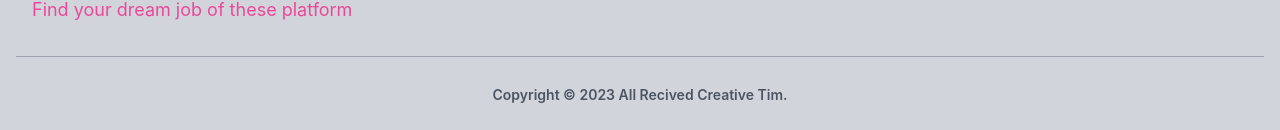
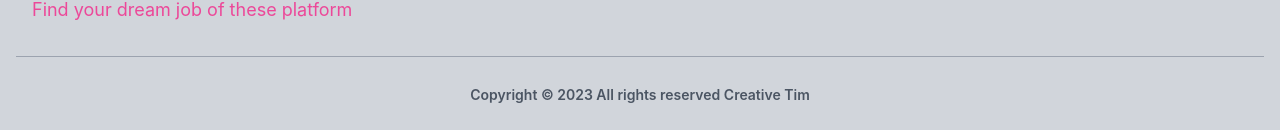
Before and after one commit to auzanxp/virtual-career, a React (Create React App) app: page / in a window 1280 px wide. Shown: the part 3339-3469 px from the top of the page. Built offline with nearby package versions, Linux system fonts and the light colour scheme.

Commit message:
footer update

```diff
--- a/src/component/baseLayout/footer/Footer.js
+++ b/src/component/baseLayout/footer/Footer.js
@@ -21,8 +21,8 @@ const Footer = () => {
                 <div className="flex flex-wrap items-center justify-center md:justify-between">
                     <div className="w-full px-4 mx-auto text-center md:w-4/12">
                         <div className="py-1 text-sm font-semibold text-gray-600">
-                            Copyright © 2023 All Recived
-                            <a href="https://www.creative-tim.com" className="text-gray-600 hover:text-gray-900"> Creative Tim</a>.
+                            Copyright © 2023 All rights reserved
+                            <span className="text-gray-600 hover:text-gray-900"> Creative Tim</span>
                         </div>
                     </div>
                 </div>
```
